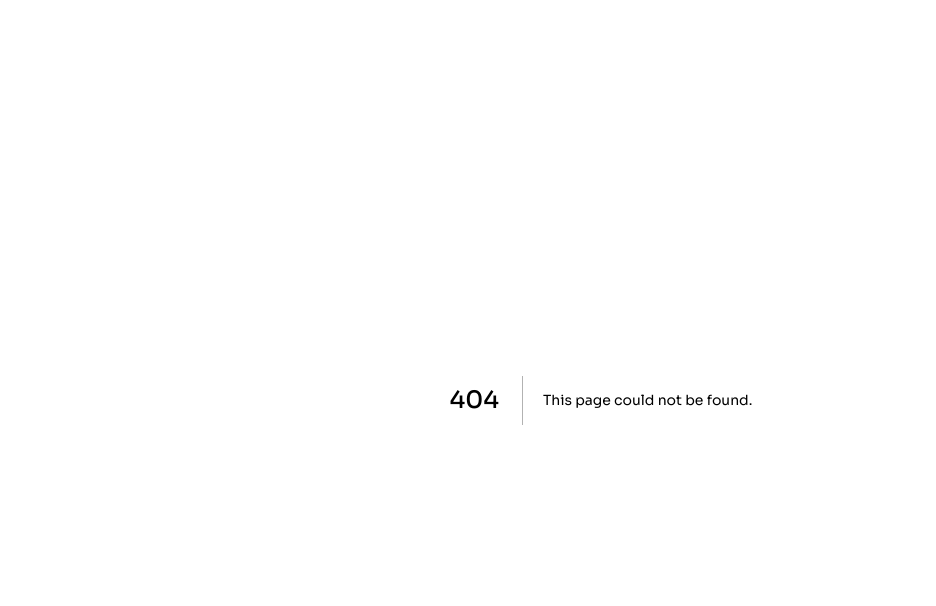
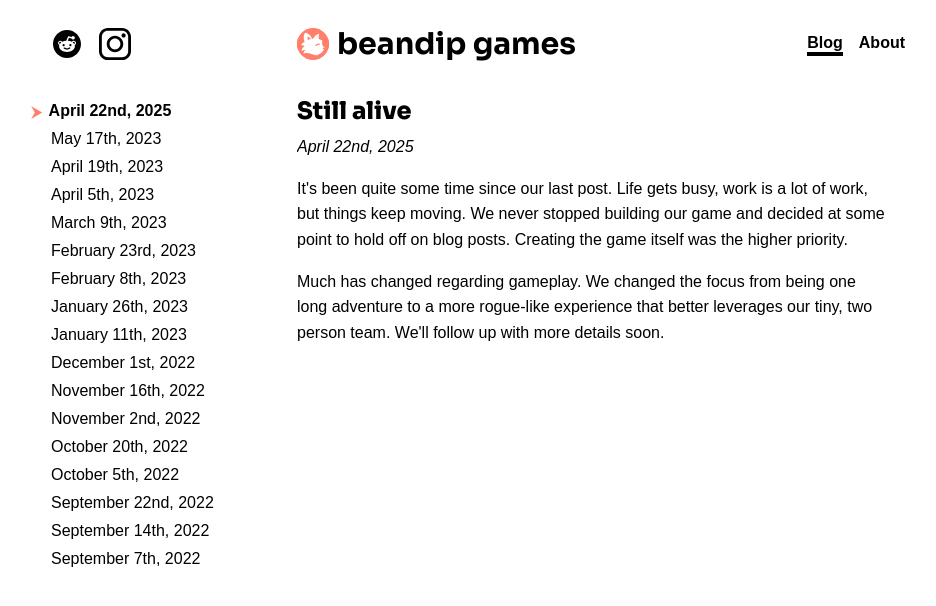
Before and after one commit to addisonbgross/beandip-website, a Next.js app: page /blog/still-alive in a window 1280 px wide. Before the commit this address had no page. Shown: the top 606 px of the page, without its empty margins (39-975 px from the left). Built offline with nearby package versions, Linux system fonts and the light colour scheme; a web font is replaced by a local one.

Commit message:
feat: april 22 2025 post

```diff
--- /dev/null
+++ b/app/blog/still-alive/page.tsx
@@ -0,0 +1,27 @@
+import BlogPost from '../../../components/blog-post/blog-post';
+
+const BlogPost_StillAlive = () => (
+  <BlogPost
+    title="Still alive"
+    date="April 22nd, 2025"
+    slug="still-alive"
+    content={
+      <>
+        <p>
+          It&apos;s been quite some time since our last post. Life gets busy,
+          work is a lot of work, but things keep moving. We never stopped
+          building our game and decided at some point to hold off on blog posts.
+          Creating the game itself was the higher priority.
+        </p>
+        <p>
+          Much has changed regarding gameplay. We changed the focus from being
+          one long adventure to a more rogue-like experience that better
+          leverages our tiny, two person team. We&apos;ll follow up with more
+          details soon.
+        </p>
+      </>
+    }
+  />
+);
+
+export default BlogPost_StillAlive;
--- a/app/page.tsx
+++ b/app/page.tsx
@@ -15,6 +15,10 @@ import BlogIndex from '../components/blog-index/blog-index.tsx';
 import tailwindConfig from '../tailwind.config.js';
 
 const posts = [
+  {
+    page: 'still-alive',
+    date: 'April 22nd, 2025',
+  },
   {
     page: 'someone-could-fit-through-that-window',
     date: 'May 17th, 2023',
```
